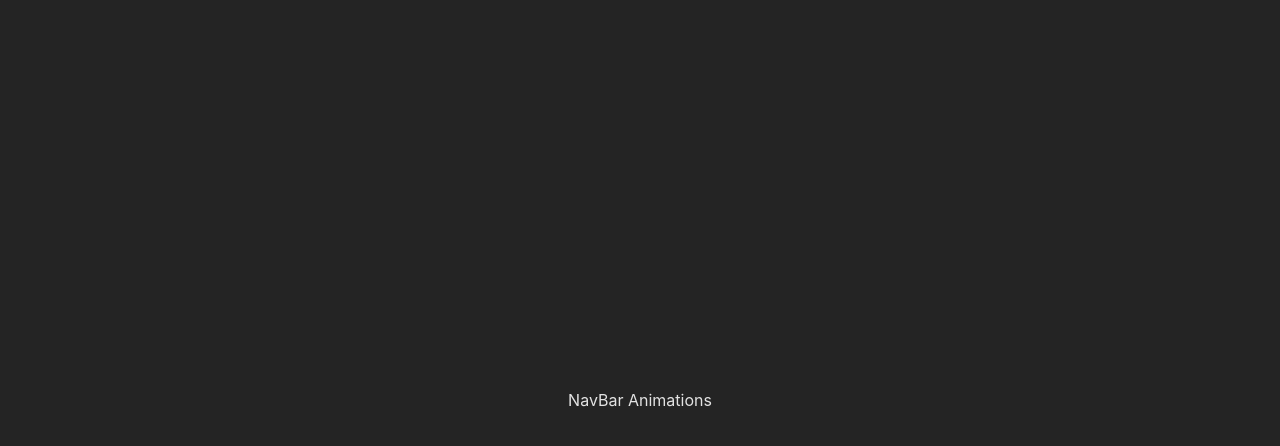
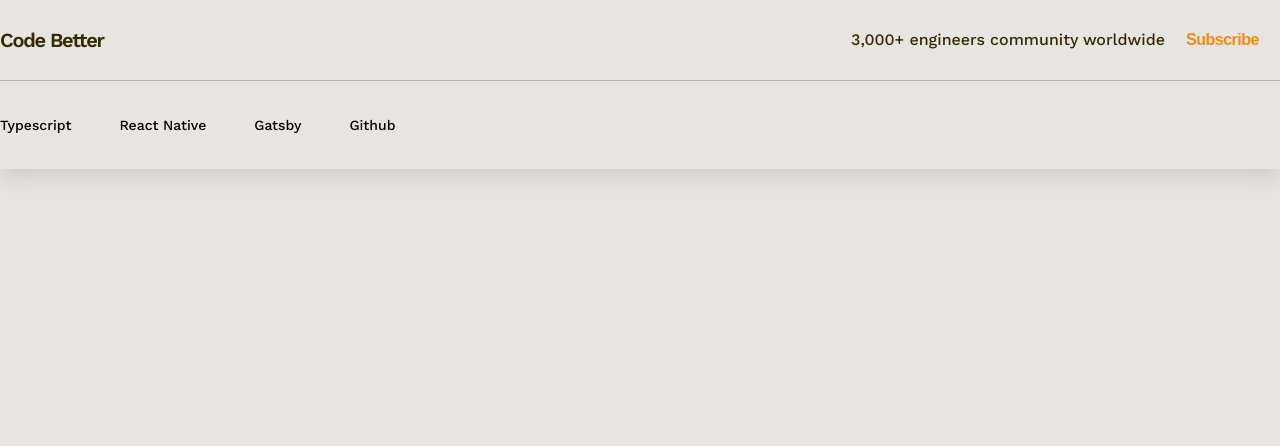
Before and after one commit to HubertKwiatkowski/navbar-animations, a React (Vite) app: page / in a window 1280 px wide. Shown: the top 446 px of the page. Built offline with nearby package versions, Linux system fonts and the light colour scheme.

Commit message:
chore: navbar

```diff
--- a/src/App.css
+++ b/src/App.css
@@ -1,6 +1,7 @@
+@import url('https://fonts.googleapis.com/css2?family=Work+Sans:ital,wght@0,500;0,600;1,400&display=swap');
+
+
 #root {
-  max-width: 1280px;
-  margin: 0 auto;
-  padding: 2rem;
+  max-width: 100vw;
   text-align: center;
 }
--- a/src/App.jsx
+++ b/src/App.jsx
@@ -1,9 +1,10 @@
+import {Navbar} from "./components/index.js";
 
 import './App.css'
 
 function App() {
   return (
-   <div>NavBar Animations</div>
+    <Navbar />
   )
 }
 
--- /dev/null
+++ b/src/components/Navbar/Navbar.css
@@ -0,0 +1,72 @@
+.header {
+	display: flex;
+	flex-direction: column;
+	justify-content: center;
+	align-items: center;
+	width: 100vw;
+	box-shadow: 0 10px 20px rgba(0, 0, 0, 0.1);
+	margin: 0 auto;
+}
+
+.header-top {
+	width: 1280px;
+	height: 80px;
+	display: flex;
+	flex-direction: row;
+	align-items: center;
+	justify-content: space-between;
+	border-bottom: solid #B8B7B6 1px;
+}
+
+h2 {
+	font-family: 'Work Sans';
+	font-style: normal;
+	font-weight: 600;
+	font-size: 20px;
+	line-height: 100%;
+	letter-spacing: -0.06em;
+}
+
+.subscribe {
+	display: flex;
+	flex-direction: row;
+}
+
+.subscribe-text {
+	font-family: 'Work Sans';
+	font-style: normal;
+	font-weight: 400;
+	font-size: 16px;
+	line-height: 100%;
+	color: #372A00;
+}
+
+.subscribe-button {
+	border: none;
+	background: transparent;
+	font-style: normal;
+	font-weight: 600;
+	font-size: 16px;
+	line-height: 100%;
+	text-align: right;
+	letter-spacing: -0.03em;
+	color: #F58A0C;
+	margin: 15px;
+}
+
+.navbar {
+	display: flex;
+	flex-direction: row;
+	list-style: none;
+	gap: 48px;
+	padding-left: 0;
+	font-family: 'Work Sans';
+	font-style: normal;
+	font-weight: 500;
+	font-size: 14px;
+	line-height: 200%;
+	align-items: center;
+	color: #000000;
+	width: 1280px;
+	height: 60px;
+}
--- /dev/null
+++ b/src/components/Navbar/Navbar.jsx
@@ -0,0 +1,23 @@
+import "./Navbar.css"
+
+const Navbar = () => {
+  return (
+    <div className="header">
+      <div className="header-top">
+        <h2>Code Better</h2>
+        <div className="subscribe">
+          <p className="subscribe-text">3,000+ engineers community worldwide</p>
+          <button className="subscribe-button">Subscribe</button>
+        </div>
+      </div>
+      <ul className="navbar">
+        <li>Typescript</li>
+        <li>React Native</li>
+        <li>Gatsby</li>
+        <li>Github</li>
+      </ul>
+    </div>
+  )
+}
+
+export default Navbar
--- /dev/null
+++ b/src/components/index.js
@@ -0,0 +1,6 @@
+import Navbar  from "./Navbar/Navbar.jsx";
+
+
+export {
+  Navbar
+}
--- a/src/index.css
+++ b/src/index.css
@@ -4,8 +4,8 @@
   font-weight: 400;
 
   color-scheme: light dark;
-  color: rgba(255, 255, 255, 0.87);
-  background-color: #242424;
+  color: #372A00;
+  background-color: #E7E5E2;
 
   font-synthesis: none;
   text-rendering: optimizeLegibility;
@@ -17,7 +17,6 @@
 body {
   margin: 0;
   display: flex;
-  place-items: center;
   min-width: 320px;
   min-height: 100vh;
 }
```
